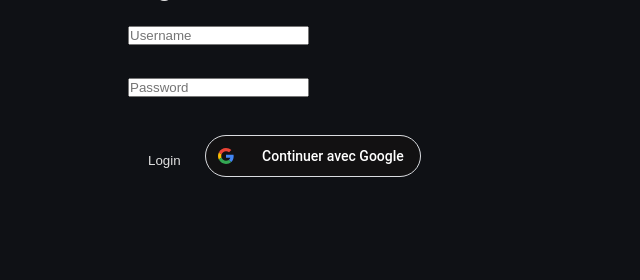
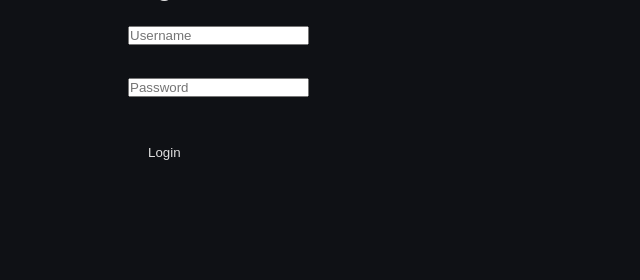
Before and after one commit to Shrekye/CyberGuard, a Flask app: page /login in a window 1280 px wide. Shown: the part 151-431 px from the top of the page, without its empty margins (0-640 px from the left). Run offline with Flask 3, Linux system fonts and the light colour scheme; some libraries are stand-ins or nearby versions.

Commit message:
Revert "Google"
This reverts commit 1725b8540d56ebf784c02a535303b93618809f6b.

```diff
--- a/app/routes.py
+++ b/app/routes.py
@@ -1,11 +1,8 @@
-import os
 from flask import Blueprint, render_template, request, redirect, url_for
 from flask_login import login_user, logout_user, login_required, current_user
 from werkzeug.security import generate_password_hash, check_password_hash
 from .models import User, RedTopic, BlueTopic, PurpleTopic, Post
-from authlib.integrations.flask_client import OAuth
 from . import db
-from . import google
 
 main_bp = Blueprint("main", __name__)
 
@@ -44,35 +41,6 @@ def login():
         return "Invalid credentials"
     return render_template("login.html")
 
-# ---- conf auth ---
-# --- routes connexion google--
-@main_bp.route('/login/google')
-def google_login():
-    redirect_uri = url_for('main.google_authorize', _external=True) #ou Google envoi le token
-    return google.authorize_redirect(redirect_uri)
-
-# routes retour de Google
-@main_bp.route('/google/auth')
-def google_authorize():
-    token = google.authorize_access_token() # On récupère le jeton (token) envoyé par Google
-    user_info = token.get('userinfo') #info utililisateur
-
-    if user_info:
-        email = user_info['email']
-        # On cherche si l'utilisateur existe déjà dans ta base de données
-        user = User.query.filter_by(username=email).first()
-
-        if not user:
-            # S'il n'existe pas, on le crée automatiquement !
-            # On lui met un mot de passe bidon car il se connectera via Google
-            user = User(username=email, password="OAUTH_USER")
-            db.session.add(user)
-            db.session.commit()
-
-        # On utilise Flask-Login pour créer la session
-        login_user(user)
-
-    return redirect(url_for('main.index'))
 # --- Logout ---
 @main_bp.route("/logout")
 @login_required
--- a/docker-compose.yml
+++ b/docker-compose.yml
@@ -6,5 +6,3 @@ services:
       - "5000:5000"
     volumes:
       - .:/app
-    env_file:
-      - .env
--- a/requirements.txt
+++ b/requirements.txt
@@ -2,5 +2,3 @@ Flask
 Flask-SQLAlchemy
 Flask-Login
 Werkzeug
-authlib
-requests
--- a/static/style.css
+++ b/static/style.css
@@ -258,58 +258,3 @@ a {
 a:hover {
     text-shadow: 0 0 5px var(--glow);
 }
-
-/* ========================= */
-/* Google  BTN               */
-/* ========================= */
-
-
-.btn-google {
-    display: inline-flex;
-    align-items: center;
-    background-color: #131212c2;
-    color: #ffffff;
-    border: 1px solid #dadce0;
-    border-radius: 100px;
-    padding: 0;
-    font-family: 'Roboto', sans-serif;
-    font-weight: 500;
-    font-size: 14px;
-    cursor: pointer;
-    transition: background-color 0.2s, box-shadow 0.2s;
-    overflow: hidden;
-    outline: none;
-}
-
-
-.google-icon-wrapper {
-    padding: 12px;
-    width: 40px;
-    height: 40px;
-    display: flex;
-    align-items: center;
-    justify-content: center;
-}
-.google-icon-wrapper svg {
-    width: 32px;
-    height: 32px;
-}
-
-.google-icon-wrapper svg {
-    width: 18px;
-    height: 18px;
-}
-
-.btn-text {
-    padding: 0 16px;
-    white-space: nowrap;
-}
-
-.btn-google:hover {
-    background-color: #f8f9fa;
-    box-shadow: 0 1px 2px 0 rgba(60,64,67,0.3), 0 1px 3px 1px rgba(60,64,67,0.15);
-}
-
-.btn-google:active {
-    background-color: #e8eaed;
-}
--- a/templates/login.html
+++ b/templates/login.html
@@ -6,18 +6,5 @@
     <input name="username" placeholder="Username" required><br><br>
     <input name="password" type="password" placeholder="Password" type="password" required><br><br>
     <button type="submit">Login</button>
-    <button type="button" class="btn-google" onclick="window.location.href='{{ url_for('main.google_login')}}'">
-        <div class="google-icon-wrapper">
-            <svg xmlns="http://www.w3.org/2000/svg" viewBox="0 0 48 48">
-            <path fill="#EA4335" d="M24 9.5c3.54 0 6.71 1.22 9.21 3.6l6.85-6.85C35.9 2.38 30.47 0 24 0 14.62 0 6.51 5.38 2.56 13.22l7.98 6.19C12.43 13.72 17.74 9.5 24 9.5z"></path>
-            <path fill="#4285F4" d="M46.98 24.55c0-1.57-.15-3.09-.38-4.55H24v9.02h12.94c-.58 2.96-2.26 5.48-4.78 7.18l7.73 6c4.51-4.18 7.09-10.36 7.09-17.65z"></path>
-            <path fill="#FBBC05" d="M10.53 28.59c-.48-1.45-.76-2.99-.76-4.59s.27-3.14.76-4.59l-7.98-6.19C.92 16.46 0 20.12 0 24c0 3.88.92 7.54 2.56 10.78l7.97-6.19z"></path>
-            <path fill="#34A853" d="M24 48c6.48 0 11.93-2.13 15.89-5.81l-7.73-6c-2.15 1.45-4.92 2.3-8.16 2.3-6.26 0-11.57-4.22-13.47-9.91l-7.98 6.19C6.51 42.62 14.62 48 24 48z"></path>
-            </svg>
-        </div>
-        <span class="btn-text">Continuer avec Google</span>
-    </button>
 </form>
-
-<script src="https://accounts.google.com/gsi/client" async></script>
 {% endblock %}
```
Also changed, not shown: app/__init__.py (+0 -15 lines), instance/forum.db (deleted), 1 other file.
